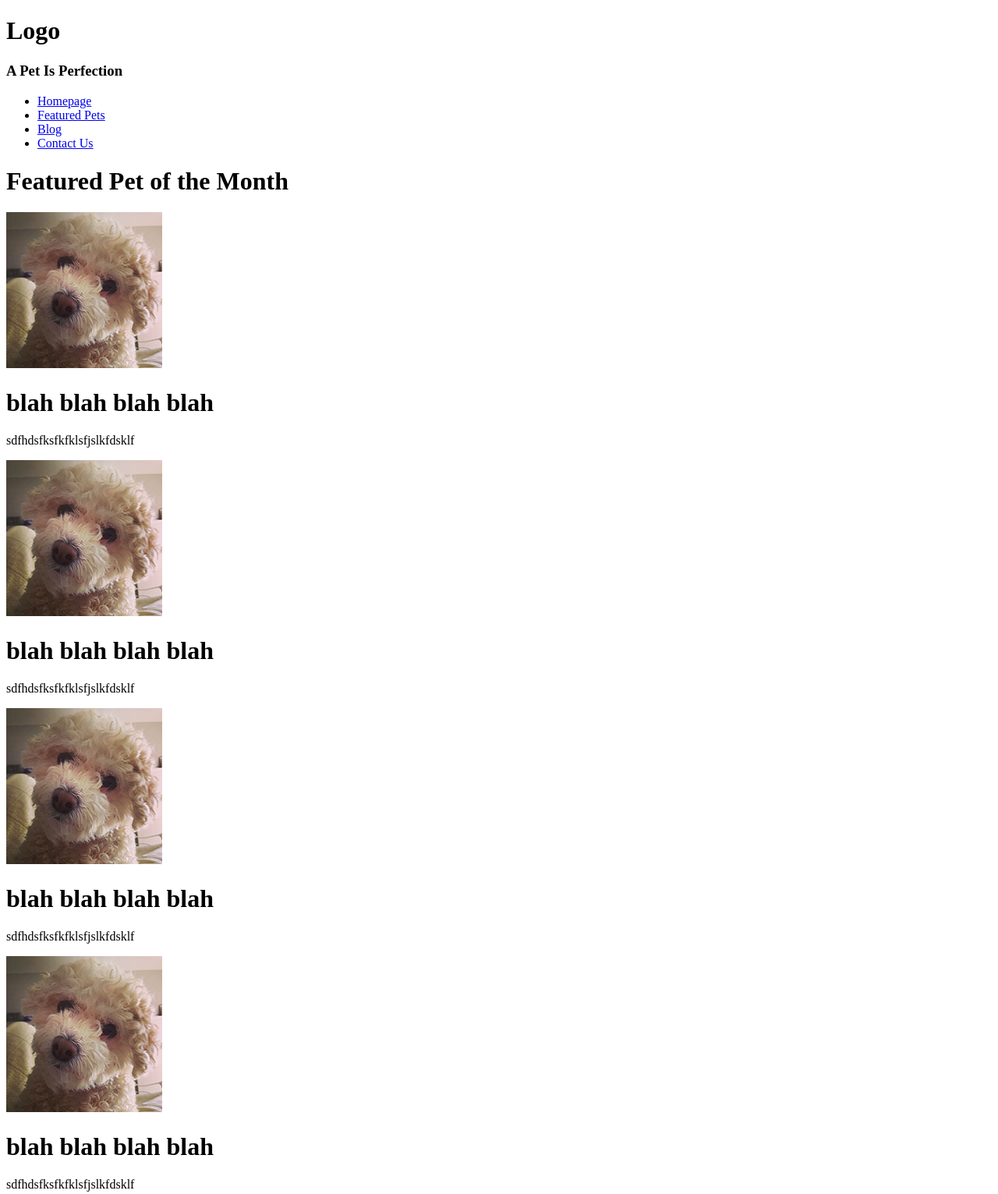
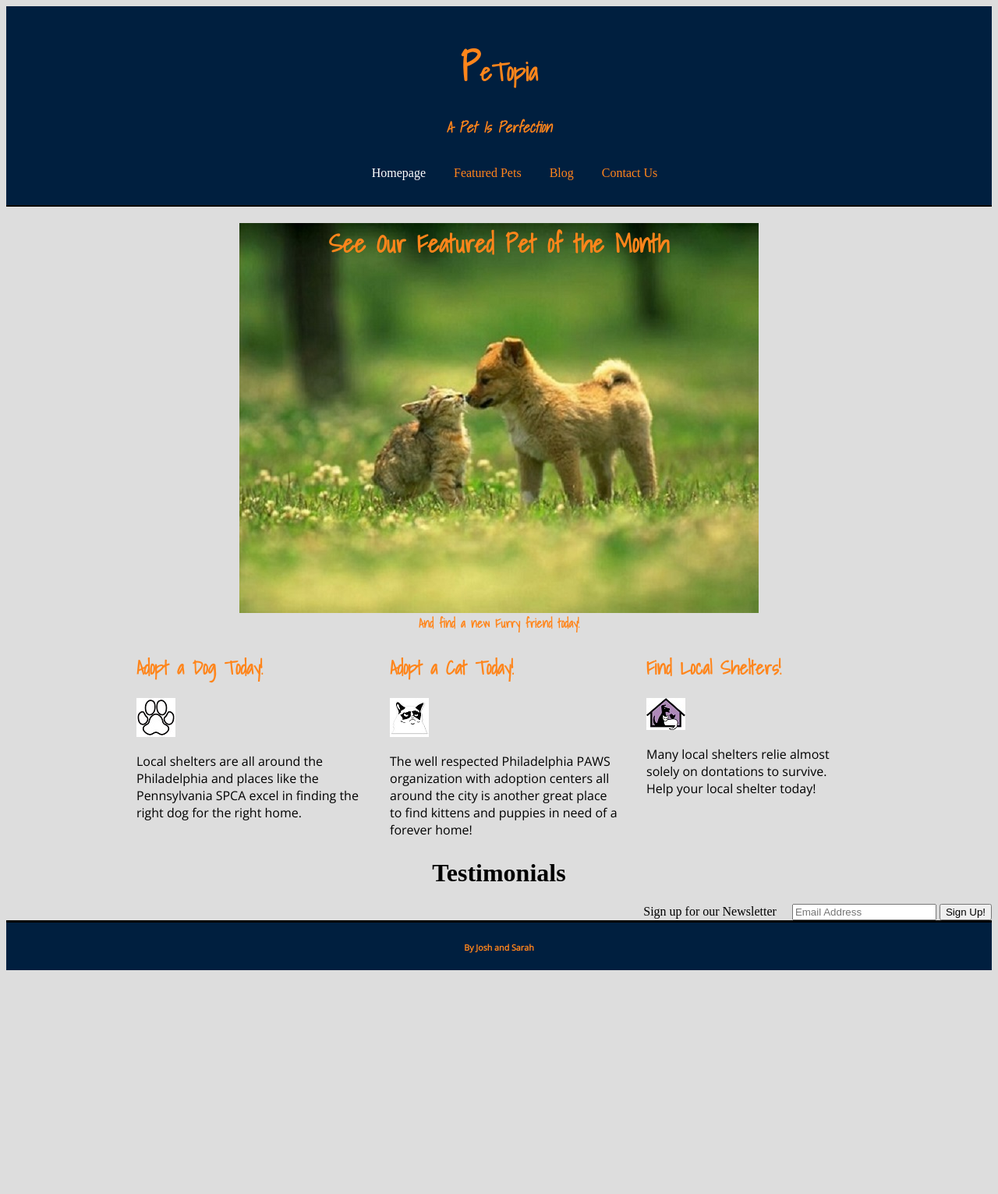
Before and after one commit to JoshMoretti09/Causes-Website, a plain HTML site: page Causes Site/index.html in a window 1280 px wide. Shown: the top 1531 px of the page at 78% size. After the commit the page ends 1269 px from the top, so only its background shows below. Drawn offline with nearby package versions, Linux system fonts and the light colour scheme; a script that the page names is missing.

Commit message:
added styling images and text

```diff
--- a/Causes Site/css/main.css
+++ b/Causes Site/css/main.css
@@ -0,0 +1,135 @@
+/*Fonts to use
+font-family: 'Shadows Into Light', cursive;
+font-family: 'PT Serif', serif;
+font-family: 'Open Sans', sans-serif;
+font-family: 'Poiret One', cursive;*/
+
+
+body {
+	background-color: #DDDDDD;
+}
+
+
+.logo {
+	padding-top: 1em;
+	text-align: center;
+	color: #FF851B;
+	font-family: 'Shadows Into Light', cursive;
+}
+
+.logo::first-letter {
+	font-size: 50px;
+}
+
+.sublogo {
+	margin: 1em;
+}
+
+header{
+	background-color: #001f3f;
+}
+
+nav {
+		text-align: center;
+		border-bottom: 2px solid black;
+}
+
+nav ul li {
+	list-style: none;
+	display: inline-block;
+	padding: 1em;
+}
+
+a {
+	text-decoration: none;
+	color: #FF851B;
+}
+a:hover{
+	color: #7FDBFF;
+}
+
+.selected {
+	color: white;
+}
+
+#imgcontainer {
+	background-image: url("../img/catdog.jpg");
+	width: 666px;
+	height: 500px;
+	display: block;
+    margin-left: auto;
+    margin-right: auto;
+
+}
+
+#title1 {
+	text-align: center;
+	color: #FF851B;
+	font-family: 'Shadows Into Light', cursive;
+}
+#subtitle1 {
+	margin: 0 auto;
+	text-align: center;
+	color: #FF851B;
+	font-family: 'Shadows Into Light', cursive;
+}
+
+#colwrapper {
+	width: 960px;
+	margin: 0 auto;
+}
+
+#leftcol {
+	width: 290px;
+	float: left;
+	padding: 5px 15px;
+}
+
+#middle {
+	width: 294px;
+	float: left;
+	padding: 5px 15px;
+	margin: 0px 5px 5px 5px;
+}
+
+#rightcol {
+	width: 270px;
+	padding: 5px 15px;
+	float: left;
+}
+
+#leftcol h2, #middle h2, #rightcol h2 {
+	color: #FF851B;
+	font-family: 'Shadows Into Light', cursive;
+}
+
+#leftcol p, #middle p, #rightcol p {
+	color: #000;
+	font-family: 'Open Sans', sans-serif;
+}
+
+#bottomHomepage {
+	clear: both;
+	margin-top: 2em;
+	text-align: center;
+}
+
+#newsletter {
+	float: right;
+
+}
+#newsletter span{
+	padding: 1em;
+}
+
+footer {
+	clear: both;
+	background-color: #001f3f;
+	border-top: 3px solid black;
+}
+footer h6 {
+	color: #FF851B;
+	text-align: center;
+	padding-bottom: 2em;
+	font-family: 'Open Sans', sans-serif;
+}
--- a/Causes Site/index.html
+++ b/Causes Site/index.html
@@ -2,42 +2,62 @@
 <html>
 <head>
 	<title>PeTopia</title>
-	<style type="text/css" src="css/main.css"></style>
+	<link rel="stylesheet" type="text/css" href="css/main.css">
+	<link href='http://fonts.googleapis.com/css?family=Shadows+Into+Light|PT+Serif:400italic|Open+Sans' rel='stylesheet' type='text/css'>
 	<script type="text/javascript" src="scripts.js"></script>
 </head>
 <body>
+	<div id="wrapper">
 		<header>
-		<h1>Logo</h1>
-		<h3>A Pet Is Perfection</h3>
+			<div class="logo">
+				<h1>PeTopia</h1>
+				<h3 class="sublogo"><em>A Pet Is Perfection</em></h3>
+			</div>
 			<nav>
 				<ul>
-				<li><a href="index.html">Homepage</a></li>
+					<li><a href="index.html" class="selected">Homepage</a></li>
 					<li><a href="featured.html">Featured Pets<a></li>
 					<li><a href="blog.html">Blog<a></li>
 					<li><a href="contact.html">Contact Us</a></li>
 				</ul>
 			</nav>
 		</header>
-	<div>
-		<h1>Featured Pet of the Month</h1>
-		<img src="img/dog1.jpg">
+		<div id="imgcontainer">
+			<h1 id="title1"><a href="featured.html">See Our Featured Pet of the Month</a></h1>
 		</div>
-	<div>
-		<h1>blah blah blah blah</h1>
-		<p>sdfhdsfksfkfklsfjslkfdsklf</p>
-		<img src="img/dog1.jpg">
-		<h1>blah blah blah blah</h1>
-		<p>sdfhdsfksfkfklsfjslkfdsklf</p>
-		<img src="img/dog1.jpg">
-		<h1>blah blah blah blah</h1>
-		<p>sdfhdsfksfkfklsfjslkfdsklf</p>
-		<img src="img/dog1.jpg">
-		<h1>blah blah blah blah</h1>
-		<p>sdfhdsfksfkfklsfjslkfdsklf</p>
-		<img src="img/dog1.jpg">
+			<h4 id="subtitle1"><a href="featured.html">And find a new Furry friend today!</a></h4>
+			<div id="colwrapper">
+				<section id="leftcol">
+					<h2>Adopt a Dog Today!</h2>
+					<a href="#"><img src="img/dogpaw-print.jpeg"></a>
+					<p>Local shelters are all around the Philadelphia and places like the Pennsylvania SPCA excel in finding the right dog for the right home.</p>
+				</section>
+
+			<section id="middle">
+				<h2>Adopt a Cat Today!</h2>
+				<a href="#"><img src="img/cat1.jpg"></a>
+				<p>The well respected Philadelphia PAWS organization with adoption centers all around the city is another great place to find kittens and puppies in need of a forever home!</p>
+			</section>
+
+			<section id="rightcol">
+				<h2>Find Local Shelters!</h2>
+				<a href="#"><img src="img/shelter.jpg"></a>
+				<p>Many local shelters relie almost solely on dontations to survive.  Help your local shelter today!</p>
+			</section>
 		</div>
-	<footer>
+		<div id="bottomHomepage">
+			<h1>Testimonials</h1>
+			<p></p>
+		</div>
+		<div id="newsletter">
+			<span>Sign up for our Newsletter</span>
+			<input type="text" placeholder="Email Address">
+			<button>Sign Up!</button>
+		</div>
+	</div>
+		<footer >
 			<h6>By Josh and Sarah</h6>
 		</footer>
+	</div>
 </body>
 </html>
```
Also changed, not shown: Causes Site/blog.html (+9 -4 lines), Causes Site/contact.html (+9 -4 lines), Causes Site/featured.html (+9 -5 lines), Causes Site/img/Shelter.jpg (added), Causes Site/img/cat1.jpg (added), Causes Site/img/catdog.jpg (added), Causes Site/img/dogpaw-print.jpeg (added), Causes Site/img/meme1.jpg (deleted), Causes Site/img/outline.gif (added), Causes Site/scripts.js (deleted), 4 other files. Lines whose indentation alone changed are shown as unchanged.
